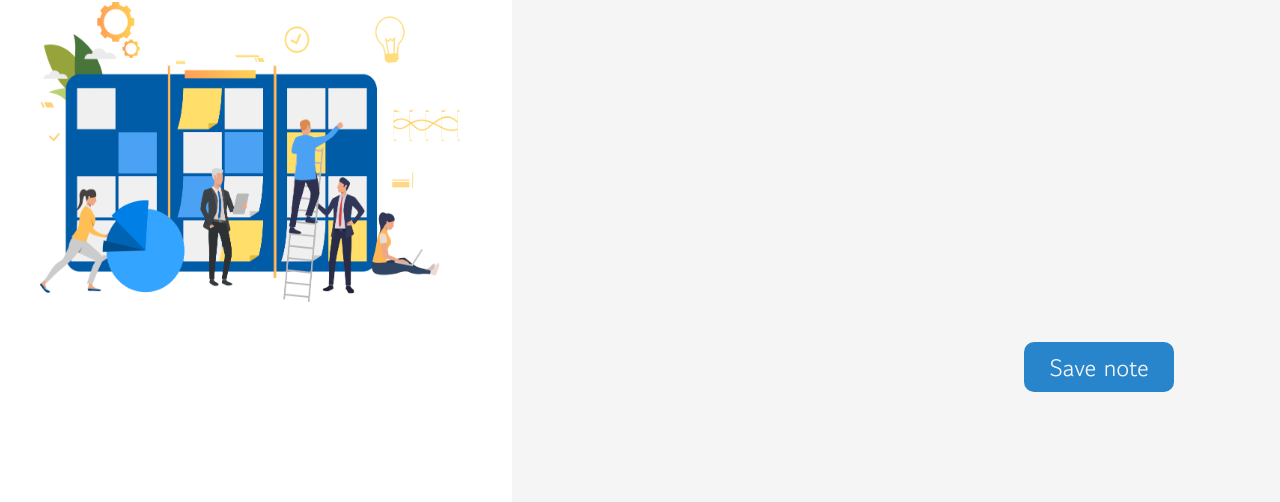
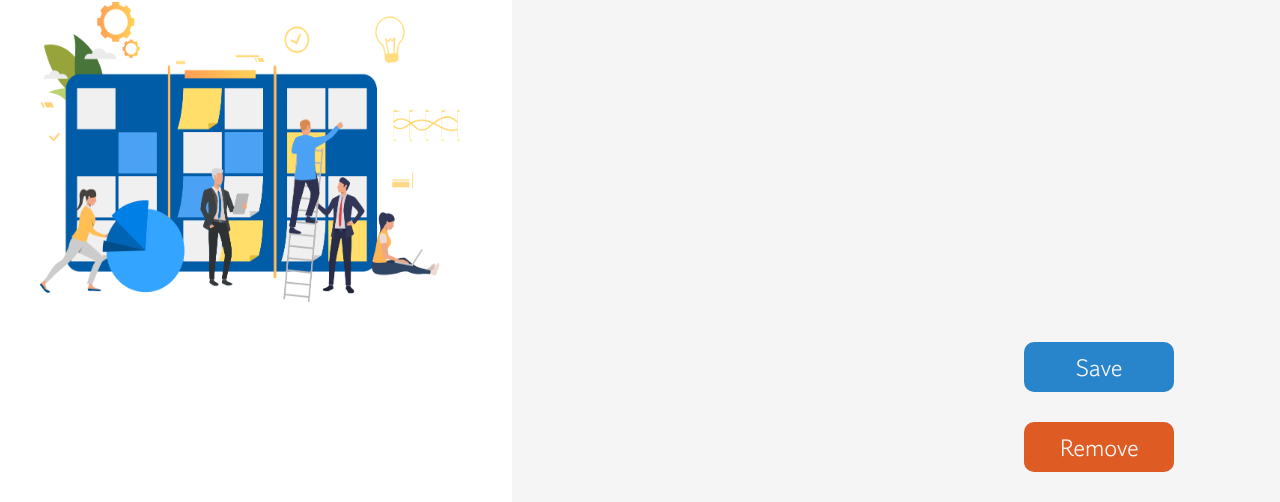
Before and after one commit to harryrconway/notes, a plain HTML site: page index.html in a window 1280 px wide. Shown: the part 298-800 px from the top of the page. Drawn offline with Linux system fonts and the light colour scheme.

Commit message:
added the option for a user to delete their saved note

```diff
--- a/index.html
+++ b/index.html
@@ -27,7 +27,8 @@
       <div id="ul-el"></div>
       <img src="background.png" alt="Background image" id="notes-img" />
       <input type="text" id="input-el" placeholder="Create your note" />
-      <button id="save-el">Save note</button>
+      <button id="save-el">Save</button>
+      <button id="delete-el">Remove</button>
     </div>
     <script src="script.js"></script>
   </body>
--- a/script.js
+++ b/script.js
@@ -19,6 +19,7 @@ startTime()
 const inputEl = document.getElementById('input-el')
 const saveEl = document.getElementById('save-el')
 const ulEl = document.getElementById('ul-el')
+const del = document.getElementById('delete-el');
 
 saveEl.addEventListener('click', save)
 inputEl.focus()
@@ -38,5 +39,12 @@ inputEl.addEventListener('keypress', function (e) {
     }
 });
 
+del.addEventListener('click', () => {
+    ulEl.innerHTML = ''
+    inputEl.focus()
+})
+
+
+
 // Todo - save notes to localStorage
 //      - delete notes that you don't need
--- a/style.css
+++ b/style.css
@@ -25,6 +25,24 @@
 }
 
 #save-el:hover {
+  color: black;
+  background: whitesmoke;
+  transition-duration: 0.5s;
+}
+
+#delete-el {
+  width: 150px;
+  height: 50px;
+  font-size: 24px;
+  background: rgb(222, 92, 36);
+  color: whitesmoke;
+  border: none;
+  border-radius: 10px;
+  cursor: pointer;
+  transition-duration: 0.5s;
+}
+
+#delete-el:hover {
   color: black;
   background: whitesmoke;
   transition-duration: 0.5s;
@@ -71,6 +89,12 @@
   left: 80%;
 }
 
+#delete-el {
+  position: absolute;
+  top: 90vh;
+  left: 80%;
+}
+
 #clock {
   position: absolute;
   top: 40px;
```
Also changed, not shown: 1 other file.
